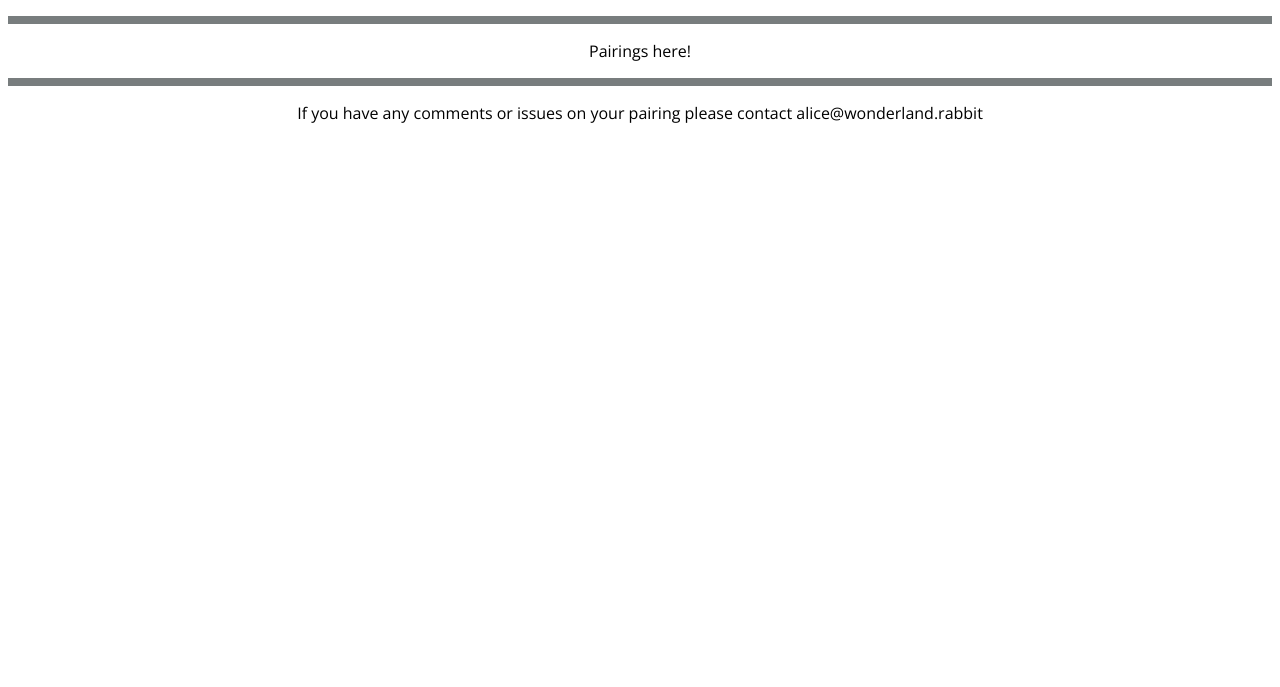
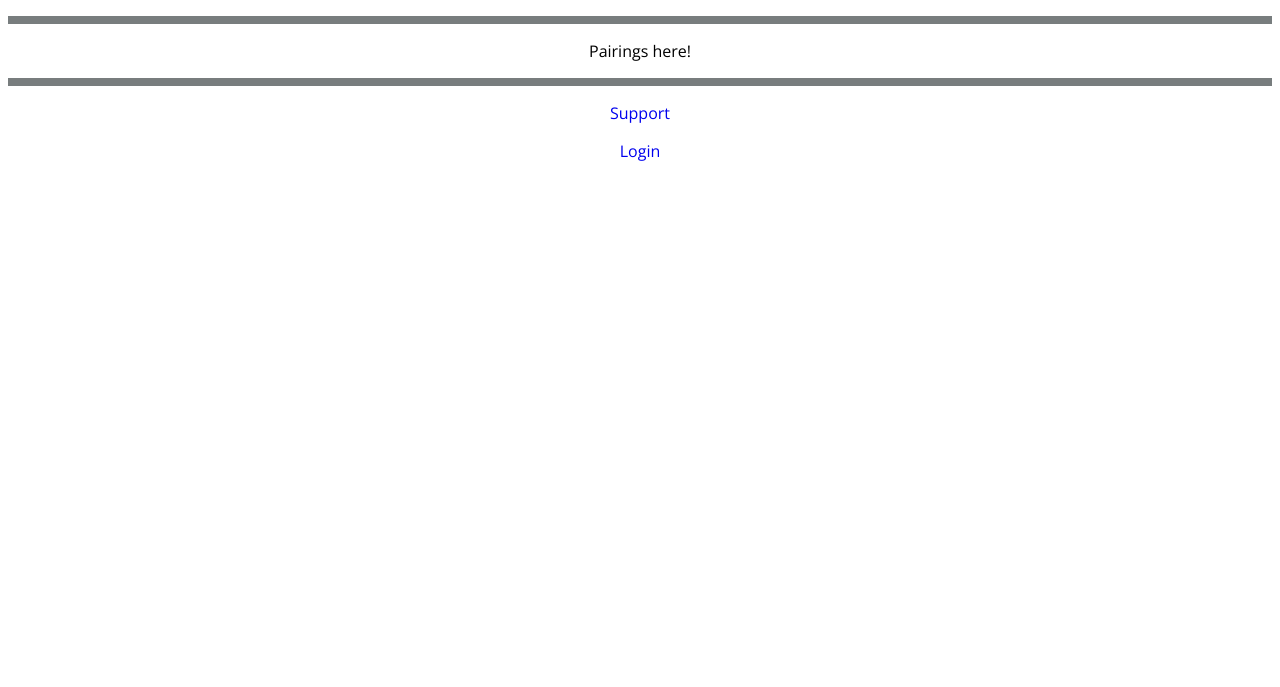
Before and after one commit to thinkful-c11/full-stack-capstone-avi-sonja, a website: page public/index.html in a window 1280 px wide. Shown: the part 113-800 px from the top of the page. Drawn offline with nearby package versions, Linux system fonts and the light colour scheme.

Commit message:
Updating footer and what not

```diff
--- a/public/css/main.css
+++ b/public/css/main.css
@@ -85,3 +85,9 @@ header h1{
 footer{
     text-align: center;
 }
+footer a{
+    text-decoration: none;
+}
+footer a:link{
+
+}
--- a/public/index.html
+++ b/public/index.html
@@ -26,6 +26,7 @@
 </div>
 <div class="divider grey"></div>
 <footer>
-    <p>If you have any comments or issues on your pairing please contact alice@wonderland.rabbit</p>
+    <p><a href="mailto:alice@wonderland.rabbit" target="_blank">Support</a></p>
+    <p><a href="https://thinkful-c11.github.io/full-stack-capstone-avi-sonja/public/login.html" target="_blank">Login</a></p>
 </footer>
 </html>
```
